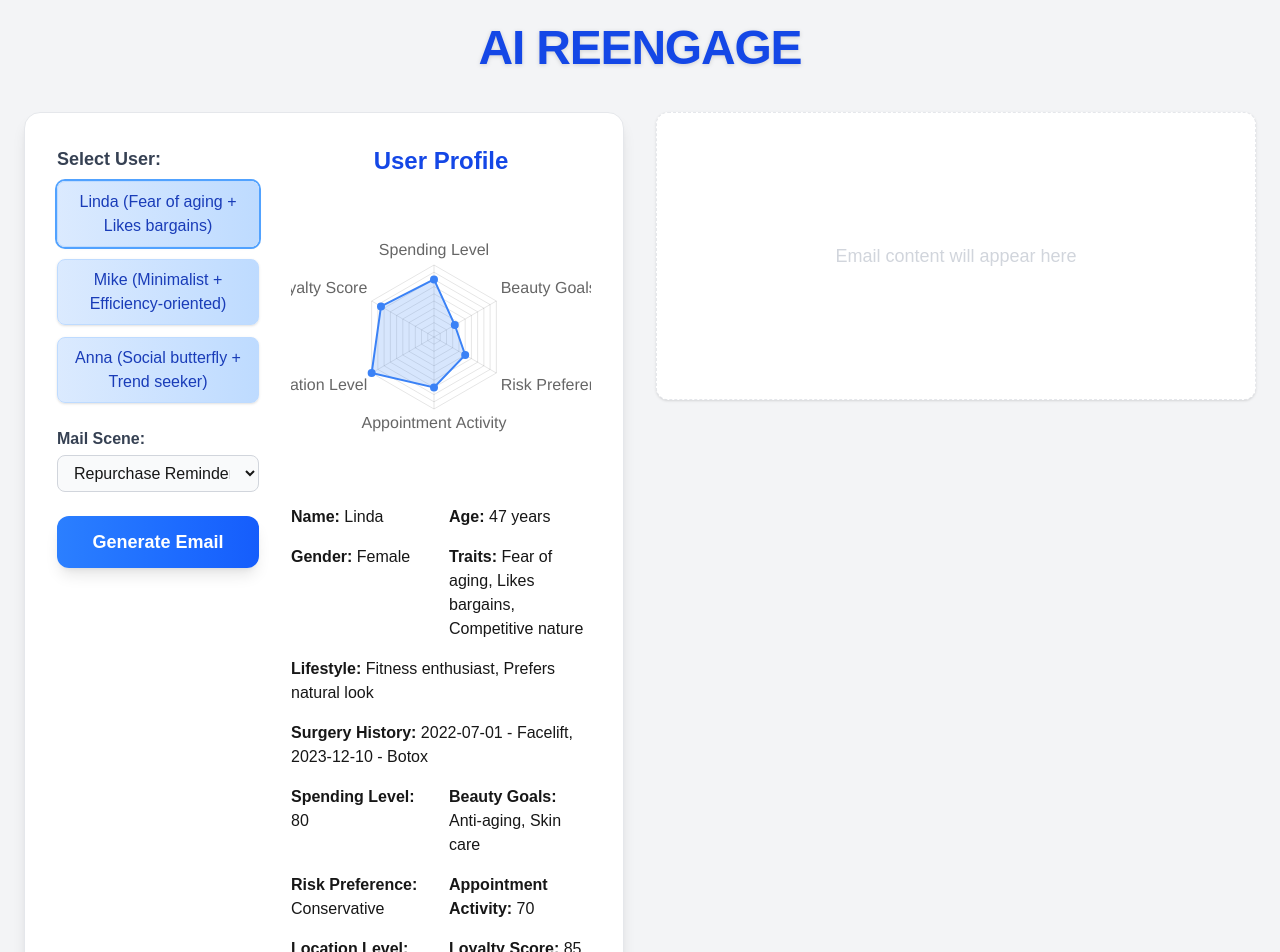
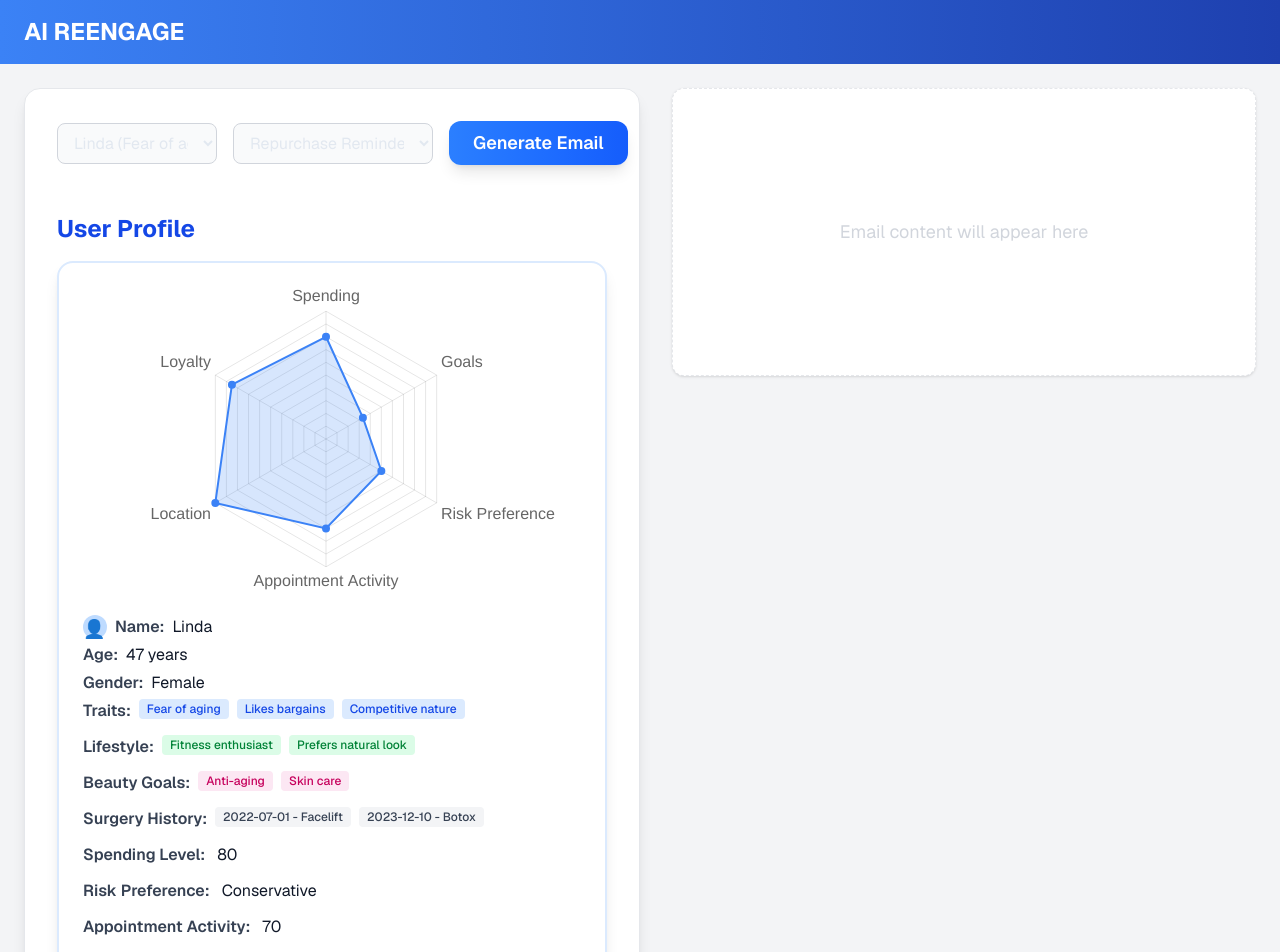
Before and after one commit to xbfighting/ai-reengage-demo, a Next.js app: page / in a window 1280 px wide. Shown: the top 952 px of the page. Built offline with nearby package versions, Linux system fonts and the light colour scheme.

Commit message:
Refactor layout and user profile components; add metadata file and enhance email generation UI

```diff
--- a/src/app/layout.tsx
+++ b/src/app/layout.tsx
@@ -1,4 +1,5 @@
-import type { Metadata } from "next";
+"use client";
+
 import { Geist, Geist_Mono } from "next/font/google";
 import "./globals.css";
 
@@ -12,11 +13,6 @@ const geistMono = Geist_Mono({
   subsets: ["latin"],
 });
 
-export const metadata: Metadata = {
-  title: "AI REENGAGE",
-  description: "Personalized marketing email generator for medical aesthetics clinics and hospitals.",
-};
-
 export default function RootLayout({
   children,
 }: Readonly<{
@@ -27,7 +23,30 @@ export default function RootLayout({
       <body
         className={`${geistSans.variable} ${geistMono.variable} antialiased`}
       >
-        {children}
+        <style jsx global>{`
+          body {
+            background: linear-gradient(135deg,rgb(28, 99, 213),rgb(202, 27, 94));
+            color: #e2e8f0;
+            font-family: 'Geist', sans-serif;z s
+            background-attachment: fixed;
+            background-size: cover;
+          }
+          header {
+            background: linear-gradient(90deg, #3b82f6, #1e40af);
+            box-shadow: 0 4px 6px rgba(0, 0, 0, 0.1);
+          }
+          footer {
+            background: linear-gradient(90deg, #1e40af, #3b82f6);
+            box-shadow: 0 -4px 6px rgba(0, 0, 0, 0.1);
+          }
+        `}</style>
+        <header className="bg-blue-600 text-white py-4 px-6">
+          <h1 className="text-2xl font-bold">AI REENGAGE</h1>
+        </header>
+        <main>{children}</main>
+        <footer className="bg-gray-800 text-white py-4 px-6 text-center">
+          <p>&copy; 2025 AI REENGAGE. All rights reserved.</p>
+        </footer>
       </body>
     </html>
   );
--- /dev/null
+++ b/src/app/metadata.ts
@@ -0,0 +1,6 @@
+import type { Metadata } from "next";
+
+export const metadata: Metadata = {
+  title: "AI REENGAGE",
+  description: "Personalized marketing email generator for medical aesthetics clinics and hospitals.",
+};
--- a/src/app/page.tsx
+++ b/src/app/page.tsx
@@ -29,9 +29,7 @@ export default function Home() {
 
   return (
     <main className="min-h-screen bg-gray-100 p-6">
-      <h1 className="text-4xl md:text-5xl font-extrabold text-blue-700 text-center mb-10 tracking-tight drop-shadow-sm">
-        AI REENGAGE
-      </h1>
+
       <div className="flex flex-col md:flex-row gap-8 max-w-7xl mx-auto">
         {/* 左侧：用户信息 */}
         <div className="md:w-1/2 w-full">
--- a/src/components/GeneratedEmailCard.tsx
+++ b/src/components/GeneratedEmailCard.tsx
@@ -25,14 +25,17 @@ export default function GeneratedEmailCard(
   }, [currentUser?.name])
 
   const handleCopy = async () => {
-    // await navigator.clipboard.writeText(emailText)
+    const emailContent = document.querySelector('.generated-email-content')?.innerHTML
+    if (emailContent) {
+      await navigator.clipboard.writeText(emailContent)
       setCopied(true)
       setTimeout(() => setCopied(false), 2000)
+    }
   }
 
   return (
     <div className="p-4 bg-white rounded-xl shadow relative">
-      <h2 className="text-xl font-bold mb-2">Generated Marketing Email:</h2>
+      <h2 className="mt-4 text-xl font-bold mb-2">Generated Marketing Email:</h2>
       {score !== null && (
         <div className="mt-2 text-sm text-green-700 font-semibold">
           Simulated Repurchase Potential Score: {score} (The higher the score, the more likely to convert)
@@ -44,6 +47,7 @@ export default function GeneratedEmailCard(
       >
         {copied ? 'Copied!' : 'Copy'}
       </button>
+      <div className="generated-email-content">
         {(() => {
           switch (currentUser?.name + scene) {
             case 'AnnaHoliday Greeting':
@@ -69,5 +73,6 @@ export default function GeneratedEmailCard(
           }
         })()}
       </div>
+    </div>
   )
 }
--- a/src/components/UserProfileCard.tsx
+++ b/src/components/UserProfileCard.tsx
@@ -21,19 +21,19 @@ export default function UserProfileSelectorWithAction({
 }: {
   onGenerate: (profile: UserProfile, scene: string) => void
 }) {
-  const [selectedProfile, setSelectedProfile] = useState<UserProfile>(templates[0].profile)
+  const [selectedProfileIdx, setSelectedProfileIdx] = useState(0)
   const [scene, setScene] = useState<'Repurchase Reminder' | 'New Product Recommendation' | 'Holiday Greeting'>('Repurchase Reminder')
+  const profile = templates[selectedProfileIdx].profile
 
   // Radar chart for 6 selected dimensions
   const radarLabels = [
-    'Spending Level',
-    'Beauty Goals',
+    'Spending',
+    'Goals',
     'Risk Preference',
     'Appointment Activity',
-    'Location Level',
-    'Loyalty Score',
+    'Location',
+    'Loyalty',
   ]
-  const profile = selectedProfile
   const dataValues = [
     (profile.spendingLevel ?? 50) / 100,
     (profile.beautyGoals?.length ?? 0) / 6,
@@ -71,32 +71,23 @@ export default function UserProfileSelectorWithAction({
     maintainAspectRatio: false,
   }
 
-  // When user selects a profile, update state
-  const handleSelectProfile = (profile: UserProfile) => {
-    setSelectedProfile(profile)
-  }
-
   return (
-    <div className="bg-white rounded-2xl shadow-lg max-w-2xl mx-auto border border-gray-200 p-8 flex flex-col md:flex-row gap-8 items-start">
-      <div className="flex-1">
-        <label className="font-semibold text-lg text-gray-700 mb-2 block">Select User:</label>
-        <div className="flex flex-wrap gap-3 mb-6">
+    <div className="bg-white rounded-2xl shadow-lg max-w-2xl mx-auto border border-gray-200 p-8 flex flex-col gap-8 items-start">
+      {/* 选择区：下拉框+按钮同一行 */}
+      <div className="flex flex-col md:flex-row items-center gap-4 w-full mb-4">
+        <select
+          value={selectedProfileIdx}
+          onChange={e => setSelectedProfileIdx(Number(e.target.value))}
+          className="border border-gray-300 rounded-lg px-3 py-2 bg-gray-50 focus:ring-2 focus:ring-blue-200 focus:outline-none min-w-[160px]"
+        >
           {templates.map((t, idx) => (
-            <button
-              key={idx}
-              className={`bg-gradient-to-r from-blue-100 to-blue-200 px-4 py-2 text-base rounded-lg hover:from-blue-200 hover:to-blue-300 transition font-medium text-blue-800 shadow-sm border border-blue-200 ${profile.name === t.profile.name ? 'ring-2 ring-blue-400' : ''}`}
-              onClick={() => handleSelectProfile(t.profile)}
-              type="button"
-            >
-              {t.label}
-            </button>
+            <option key={idx} value={idx}>{t.label}</option>
           ))}
-        </div>
-        <label className="block font-semibold text-gray-700 mb-1">Mail Scene:</label>
+        </select>
         <select
           value={scene}
           onChange={e => setScene(e.target.value as typeof scene)}
-          className="border border-gray-300 rounded-lg px-3 py-2 w-full focus:ring-2 focus:ring-blue-200 focus:outline-none bg-gray-50"
+          className="border border-gray-300 rounded-lg px-3 py-2 bg-gray-50 focus:ring-2 focus:ring-blue-200 focus:outline-none min-w-[200px]"
         >
           <option value="Repurchase Reminder">Repurchase Reminder</option>
           <option value="New Product Recommendation">New Product Recommendation</option>
@@ -104,29 +95,44 @@ export default function UserProfileSelectorWithAction({
         </select>
         <button
           onClick={() => onGenerate(profile, scene)}
-          className="bg-gradient-to-r from-blue-500 to-blue-600 hover:from-blue-600 hover:to-blue-700 text-white px-6 py-3 rounded-xl font-semibold shadow-lg transition w-full mt-6 text-lg"
+          className="bg-gradient-to-r from-blue-500 to-blue-600 hover:from-blue-600 hover:to-blue-700 text-white px-6 py-2 rounded-xl font-semibold shadow-lg transition text-lg whitespace-nowrap"
         >
           Generate Email
         </button>
       </div>
-      <div className="flex-1 flex flex-col items-center">
-        <h2 className="text-2xl font-bold mb-4 text-blue-700">User Profile</h2>
-        <div className="w-full max-w-xs h-72 mb-6">
-          <Radar data={radarData} options={radarOptions} />
-        </div>
-        <div className="grid grid-cols-2 gap-4 w-full max-w-md">
-          <div><strong>Name:</strong> {profile.name}</div>
-          <div><strong>Age:</strong> {profile.age} years</div>
-          <div><strong>Gender:</strong> {profile.gender}</div>
-          <div><strong>Traits:</strong> {profile.traits.join(', ')}</div>
-          <div className="col-span-2"><strong>Lifestyle:</strong> {profile.lifestyle?.join(', ')}</div>
-          <div className="col-span-2"><strong>Surgery History:</strong> {profile.surgery_history.map((s) => `${s.date} - ${s.type}`).join(', ')}</div>
-          <div><strong>Spending Level:</strong> {profile.spendingLevel ?? 'N/A'}</div>
-          <div><strong>Beauty Goals:</strong> {profile.beautyGoals?.join(', ') ?? 'N/A'}</div>
-          <div><strong>Risk Preference:</strong> {profile.riskPreference ?? 'N/A'}</div>
-          <div><strong>Appointment Activity:</strong> {profile.appointmentActivity ?? 'N/A'}</div>
-          <div><strong>Location Level:</strong> {profile.locationLevel ?? 'N/A'}</div>
-          <div><strong>Loyalty Score:</strong> {profile.loyaltyScore ?? 'N/A'}</div>
+      {/* Profile 展示区 */}
+      <div className="flex flex-col md:flex-row gap-8 w-full items-start">
+        <div className="flex-1 flex flex-col items-center w-full">
+          <h2 className="text-2xl font-bold mb-4 text-blue-700 w-full">User Profile</h2>
+          {/* 卡片：雷达图居中一行，信息列表在下 */}
+          <div className="w-full bg-white border-2 border-blue-100 rounded-2xl shadow-lg p-6 flex flex-col items-center">
+            <div className="w-full flex justify-center mb-6">
+              <div className="w-76 h-76 min-w-[30rem]">
+                <Radar data={radarData} options={radarOptions} />
+              </div>
+            </div>
+            <div className="w-full max-w-2xl mx-auto space-y-3">
+              <div className="flex items-center mb-1">
+                <span className="inline-block w-6 h-6 bg-blue-200 text-blue-700 rounded-full flex items-center justify-center mr-2 text-lg font-bold">👤</span>
+                <span className="font-semibold text-gray-700">Name:</span> <span className="ml-2 text-gray-900">{profile.name}</span>
+              </div>
+              <div className="flex items-center mb-1">
+                <span className="font-semibold text-gray-700">Age:</span> <span className="ml-2 text-gray-900">{profile.age} years</span>
+              </div>
+              <div className="flex items-center mb-1">
+                <span className="font-semibold text-gray-700">Gender:</span> <span className="ml-2 text-gray-900">{profile.gender}</span>
+              </div>
+              <div className="flex flex-wrap items-center"><span className="font-semibold text-gray-700 mr-2">Traits:</span> {profile.traits.map((t, i) => <span key={i} className="bg-blue-100 text-blue-700 px-2 py-0.5 rounded text-xs font-medium mr-2 mb-1">{t}</span>)}</div>
+              <div className="flex flex-wrap items-center"><span className="font-semibold text-gray-700 mr-2">Lifestyle:</span> {profile.lifestyle?.map((l, i) => <span key={i} className="bg-green-100 text-green-700 px-2 py-0.5 rounded text-xs font-medium mr-2 mb-1">{l}</span>)}</div>
+              <div className="flex flex-wrap items-center"><span className="font-semibold text-gray-700 mr-2">Beauty Goals:</span> {profile.beautyGoals?.map((g, i) => <span key={i} className="bg-pink-100 text-pink-700 px-2 py-0.5 rounded text-xs font-medium mr-2 mb-1">{g}</span>)}</div>
+              <div className="flex flex-wrap items-center"><span className="font-semibold text-gray-700 mr-2">Surgery History:</span> {profile.surgery_history.map((s, i) => <span key={i} className="inline-block bg-gray-100 text-gray-700 px-2 py-0.5 rounded text-xs font-medium mr-2 mb-1">{s.date} - {s.type}</span>)}</div>
+              <div><span className="font-semibold text-gray-700">Spending Level:</span> <span className="ml-2 text-gray-900">{profile.spendingLevel ?? 'N/A'}</span></div>
+              <div><span className="font-semibold text-gray-700">Risk Preference:</span> <span className="ml-2 text-gray-900">{profile.riskPreference ?? 'N/A'}</span></div>
+              <div><span className="font-semibold text-gray-700">Appointment Activity:</span> <span className="ml-2 text-gray-900">{profile.appointmentActivity ?? 'N/A'}</span></div>
+              <div><span className="font-semibold text-gray-700">Location Level:</span> <span className="ml-2 text-gray-900">{profile.locationLevel ?? 'N/A'}</span></div>
+              <div><span className="font-semibold text-gray-700">Loyalty Score:</span> <span className="ml-2 text-gray-900">{profile.loyaltyScore ?? 'N/A'}</span></div>
+            </div>
+          </div>
         </div>
       </div>
     </div>
```
Also changed, not shown: 1 other file (tests, documents, lock files or other folders). Lines whose indentation alone changed are shown as unchanged.
